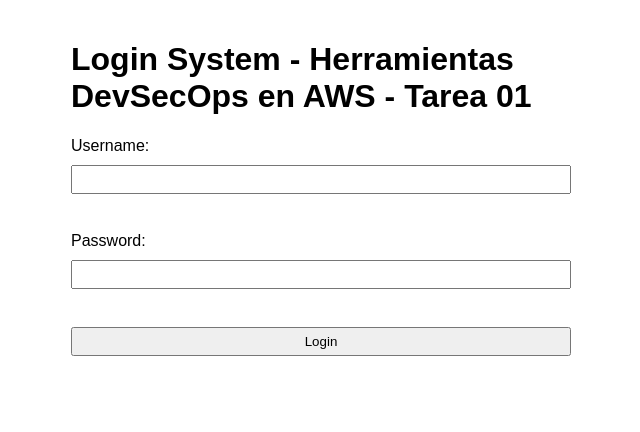
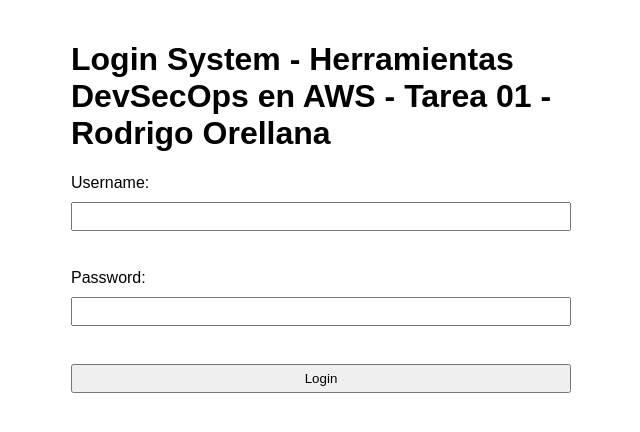
Before and after one commit to devops-v7/h-devsecops-tarea01, a website: page index.html in a window 1280 px wide. Shown: the whole page, without its empty margins (319-959 px from the left). Drawn offline with Linux system fonts and the light colour scheme.

Commit message:
actualiza el titulo

```diff
--- a/index.html
+++ b/index.html
@@ -9,7 +9,7 @@
 </head>
 
 <body>
-  <h1>Login System - Herramientas DevSecOps en AWS - Tarea 01</h1>
+  <h1>Login System - Herramientas DevSecOps en AWS - Tarea 01 - Rodrigo Orellana</h1>
   <form id="loginForm">
     <label for="username">Username:</label>
     <input type="text" id="username" name="username" required />
```
